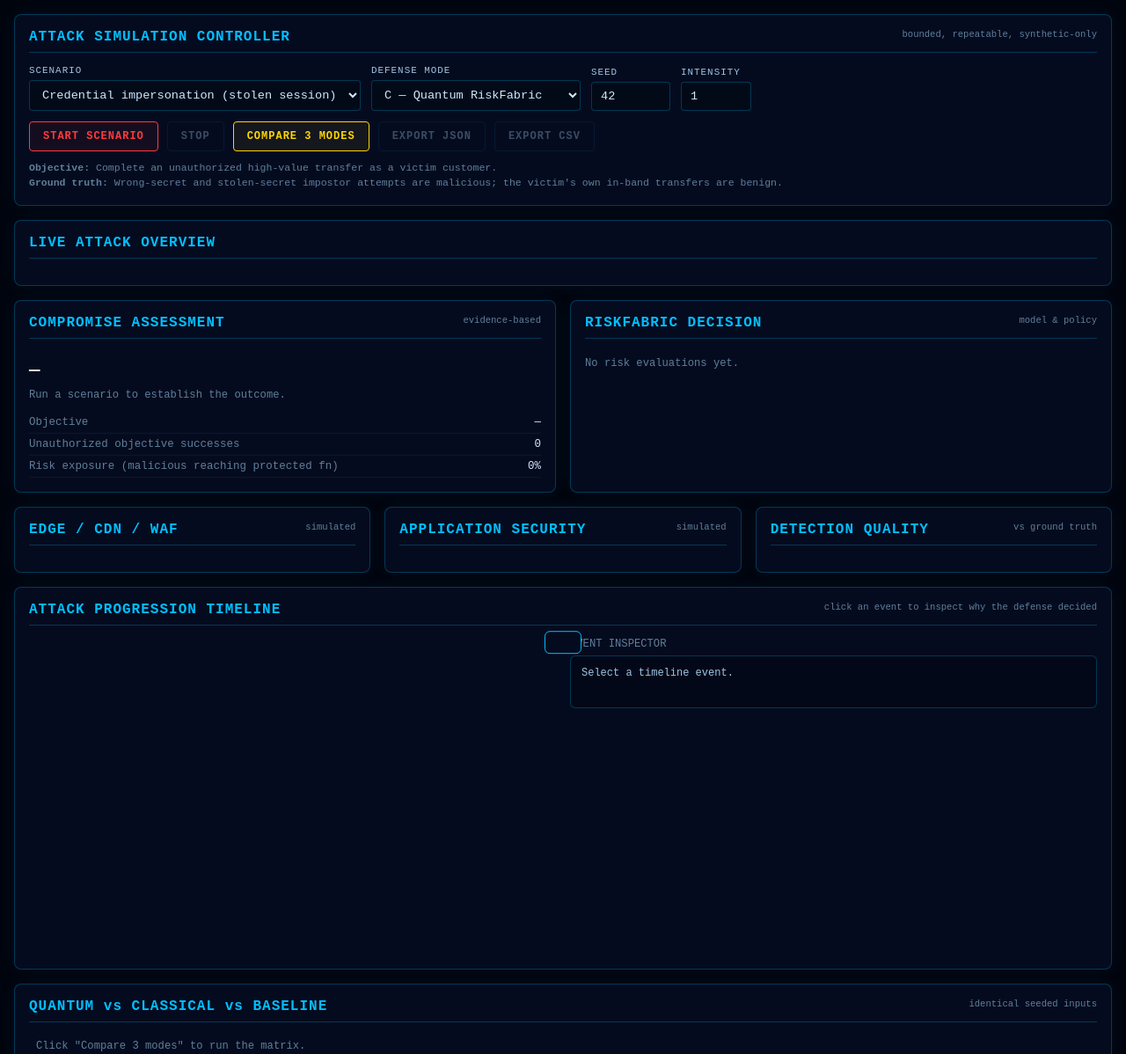
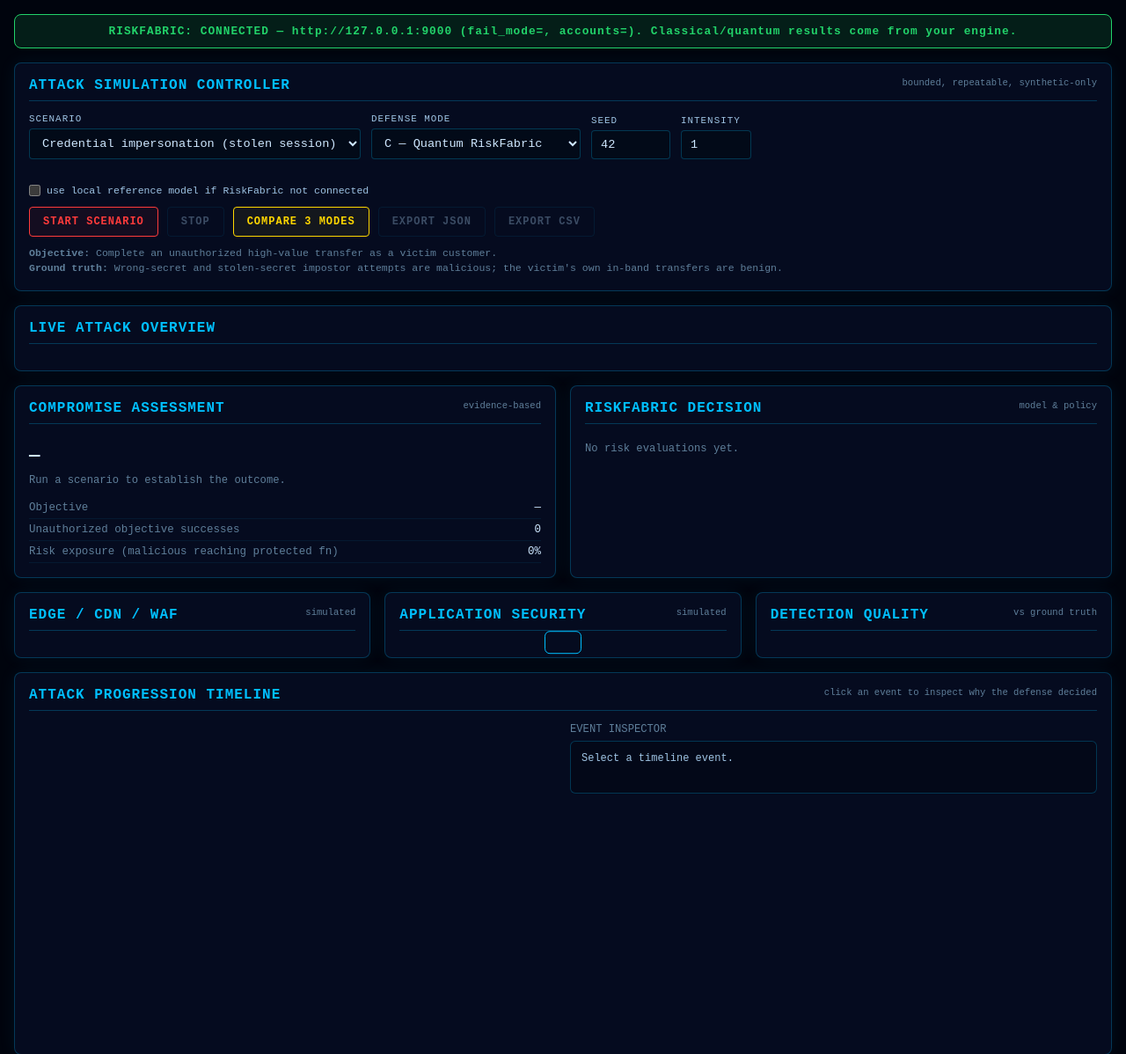
Before and after one commit to chandrakiran-05/hackin, a Flask app: page /range in a window 1280 px wide. Shown: the part 68-1266 px from the top of the page at 88% size. Run offline with Flask 3, Linux system fonts and the light colour scheme; data that the repository does not hold is empty.

Commit message:
Cyber range: never present local results as your RiskFabric
Fixes the confusion where classical/quantum runs produced "defense" results
with the bank disconnected, from a local fallback model.

- /range/start and /range/compare now health-check the target: classical and
  quantum runs are REFUSED (409) when RiskFabric is unreachable, unless the
  caller explicitly opts into the local reference model (allow_local_reference).
- Run status carries engine_connected and a backend_mode
  ("riskfabric-engine (LIVE)" vs "local-reference model (NOT your RiskFabric)").
- range.html: a prominent CONNECTED/NOT-CONNECTED banner, a "use local
  reference model" opt-in, a red backend stamp on any local-reference run, and
  a matrix note when the comparison used the local model.
- Concise target health detail (connection refused / timed out).

35 tests pass.

Co-Authored-By: Claude Opus 4.8 <noreply@anthropic.com>
Claude-Session: https://claude.ai/code/session_01KPJn9ujKb9Gi78TihZyu92

```diff
--- a/dashboard/app.py
+++ b/dashboard/app.py
@@ -151,7 +151,12 @@ class TargetClient:
                     if isinstance(body, dict) else "ok")
             return False, f"HTTP {r.status_code}"
         except Exception as exc:
-            return False, str(exc)
+            msg = str(exc)
+            if "refused" in msg.lower():
+                return False, "connection refused"
+            if "timed out" in msg.lower() or "timeout" in msg.lower():
+                return False, "timed out"
+            return False, msg.split("(Caused by")[0].strip()[:80]
 
     def probe(self, source_ip):
         """
@@ -825,6 +830,10 @@ def range_start():
     data = request.get_json(silent=True) or {}
     scenario = str(data.get("scenario", ""))
     mode = str(data.get("mode", "quantum"))
+    if scenario not in {s["id"] for s in scenario_catalogue()}:
+        return jsonify({"status": "error", "message": f"unknown scenario '{scenario}'"}), 400
+    if mode not in ("baseline", "classical", "quantum"):
+        return jsonify({"status": "error", "message": f"unknown mode '{mode}'"}), 400
     try:
         seed = int(data.get("seed", 42))
         intensity = int(data.get("intensity", 1))
@@ -832,13 +841,24 @@ def range_start():
         return jsonify({"status": "error", "message": "seed and intensity must be integers"}), 400
     if not (1 <= intensity <= 5):
         return jsonify({"status": "error", "message": "intensity must be 1..5"}), 400
+    # Guard: classical/quantum results must come from the real RiskFabric unless
+    # the caller explicitly opts into the local reference model.
+    reachable, detail = manager.target.health()
+    allow_local = bool(data.get("allow_local_reference", False))
+    if mode != "baseline" and not reachable and not allow_local:
+        return jsonify({"status": "error", "engine_connected": False,
+                        "message": (f"RiskFabric is NOT connected ({manager.target.base_url}: {detail}). "
+                                    "Results would come from a LOCAL reference model, not your bank. "
+                                    "Connect it (set RF_TARGET_URL) or re-run with 'use local reference model'.")}), 409
     try:
-        run_id = range_engine.start(scenario, mode, seed, intensity, live=True)
+        run_id = range_engine.start(scenario, mode, seed, intensity, live=True,
+                                    engine_connected=(reachable if mode != "baseline" else None))
     except ValueError as exc:
         return jsonify({"status": "error", "message": str(exc)}), 400
-    manager.add_event({"message": f"Cyber-range run {run_id}: {scenario} [{mode}] seed={seed}",
+    manager.add_event({"message": f"Cyber-range run {run_id}: {scenario} [{mode}] seed={seed} "
+                                  f"engine={'LIVE' if reachable else 'local-reference'}",
                        "level": "ATTACK", "kind": "range"})
-    return jsonify({"status": "started", "run_id": run_id})
+    return jsonify({"status": "started", "run_id": run_id, "engine_connected": reachable})
 
 
 @app.route('/range/stop', methods=['POST'])
@@ -868,10 +888,18 @@ def range_compare():
         return jsonify({"status": "error", "message": "seed and intensity must be integers"}), 400
     if not (1 <= intensity <= 5):
         return jsonify({"status": "error", "message": "intensity must be 1..5"}), 400
+    reachable, detail = manager.target.health()
+    allow_local = bool(data.get("allow_local_reference", False))
+    if not reachable and not allow_local:
+        return jsonify({"status": "error", "engine_connected": False,
+                        "message": (f"RiskFabric is NOT connected ({manager.target.base_url}: {detail}). "
+                                    "The classical/quantum columns would use a LOCAL reference model, not "
+                                    "your bank. Connect it or re-run with 'use local reference model'.")}), 409
     try:
-        out = range_engine.compare(scenario, seed, intensity)
+        out = range_engine.compare(scenario, seed, intensity, engine_connected=reachable)
     except ValueError as exc:
         return jsonify({"status": "error", "message": str(exc)}), 400
+    out["engine_connected"] = reachable
     return jsonify(out)
 
 
--- a/dashboard/templates/range.html
+++ b/dashboard/templates/range.html
@@ -71,7 +71,16 @@
         details{font-family:var(--mono);font-size:.76rem;color:var(--dim)}
         summary{cursor:pointer;color:var(--cyan)}
         .legend{display:flex;gap:16px;flex-wrap:wrap;font-family:var(--mono);font-size:.68rem;color:var(--dim);margin-top:8px}
-        #toast{position:fixed;bottom:20px;left:50%;transform:translateX(-50%) translateY(120%);background:var(--panel);border:1px solid var(--cyan);color:var(--cyan);padding:12px 20px;border-radius:6px;font-family:var(--mono);font-size:.8rem;transition:transform .3s;z-index:50}
+        .banner{border-radius:8px;padding:11px 14px;font-family:var(--mono);font-size:.8rem;font-weight:700;letter-spacing:1px;text-align:center}
+        .banner.ok{background:rgba(34,211,106,.12);border:1px solid var(--green);color:var(--green)}
+        .banner.bad{background:rgba(255,59,59,.12);border:1px solid var(--red);color:var(--red)}
+        .stamp{display:inline-block;font-family:var(--mono);font-size:.72rem;font-weight:700;padding:4px 10px;border-radius:4px;letter-spacing:1px}
+        .stamp.live{background:rgba(34,211,106,.14);border:1px solid var(--green);color:var(--green)}
+        .stamp.local{background:rgba(255,59,59,.14);border:1px solid var(--red);color:var(--red)}
+        .stamp.base{background:rgba(95,127,154,.14);border:1px solid var(--dim);color:var(--dim)}
+        .chk{display:flex;gap:7px;align-items:center;font-family:var(--mono);font-size:.72rem;color:#9fc4e4;text-transform:none;letter-spacing:0;cursor:pointer}
+        .chk input{width:auto;min-width:0}
+        #toast{position:fixed;bottom:20px;left:50%;transform:translateX(-50%) translateY(120%);background:var(--panel);border:1px solid var(--cyan);color:var(--cyan);padding:12px 20px;border-radius:6px;font-family:var(--mono);font-size:.8rem;transition:transform .3s;z-index:50;max-width:92%}
         #toast.show{transform:translateX(-50%) translateY(0)}
     </style>
 </head>
@@ -85,6 +94,8 @@
         <span class="status-pill"><span class="dot" id="run-dot"></span><span id="run-label">READY</span></span>
     </header>
 
+    <div class="banner bad" id="conn-banner">RISKFABRIC: checking connection&hellip;</div>
+
     <div class="panel">
         <h2>ATTACK SIMULATION CONTROLLER <span class="hint">bounded, repeatable, synthetic-only</span></h2>
         <div class="row">
@@ -96,6 +107,7 @@
             </select></div>
             <div class="cg"><label for="seed">Seed</label><input id="seed" type="number" value="42" style="width:90px"></div>
             <div class="cg"><label for="intensity">Intensity</label><input id="intensity" type="number" value="1" min="1" max="5" style="width:80px"></div>
+            <div class="cg"><label>&nbsp;</label><label class="chk"><input type="checkbox" id="allow-local"> use local reference model if RiskFabric not connected</label></div>
         </div>
         <div class="btns">
             <button class="red" id="btn-start" onclick="startRun()">Start Scenario</button>
@@ -109,6 +121,7 @@
 
     <div class="panel">
         <h2>LIVE ATTACK OVERVIEW <span class="hint" id="run-meta"></span></h2>
+        <div id="backend-stamp" style="margin-bottom:12px"></div>
         <div class="tiles" id="tiles"></div>
     </div>
 
@@ -204,7 +217,8 @@ $("#scenario").addEventListener("change",describeScenario);
 async function startRun(){
     try{
         const d=await api("/range/start",{scenario:$("#scenario").value,mode:$("#mode").value,
-            seed:parseInt($("#seed").value,10)||42,intensity:parseInt($("#intensity").value,10)||1});
+            seed:parseInt($("#seed").value,10)||42,intensity:parseInt($("#intensity").value,10)||1,
+            allow_local_reference:$("#allow-local").checked});
         currentRun=d.run_id; startMs=Date.now();
         $("#btn-start").disabled=true;$("#btn-stop").disabled=false;$("#btn-json").disabled=false;$("#btn-csv").disabled=false;
         toast("Run "+d.run_id+" started");
@@ -229,6 +243,10 @@ async function poll(){
 function render(st){
     const m=st.metrics, c=st.compromise;
     $("#run-meta").textContent=`${st.run_id} · ${st.scenario_name} · mode=${st.mode} · seed=${st.seed} · ${st.progressed}/${st.planned}`;
+    // backend stamp - makes it impossible to mistake local results for the bank's
+    const bm=st.backend_mode||"", scls=/LIVE/.test(bm)?"live":(/local-reference/.test(bm)?"local":"base");
+    $("#backend-stamp").innerHTML=`<span class="stamp ${scls}">RISK BACKEND: ${bm}</span>`
+        +(scls==="local"?' <span class="muted" style="color:var(--red)">&mdash; these decisions are NOT from your RiskFabric</span>':'');
     const elapsed=((Date.now()-startMs)/1000).toFixed(1);
     $("#tiles").innerHTML=[
         T("","Events",m.total_events),
@@ -290,12 +308,20 @@ async function compareModes(){
     $("#btn-compare").disabled=true; toast("Running 3 modes…");
     try{
         const d=await api("/range/compare",{scenario:$("#scenario").value,
-            seed:parseInt($("#seed").value,10)||42,intensity:parseInt($("#intensity").value,10)||1});
+            seed:parseInt($("#seed").value,10)||42,intensity:parseInt($("#intensity").value,10)||1,
+            allow_local_reference:$("#allow-local").checked});
         renderMatrix(d);
     }catch(e){toast("Compare failed: "+e.message);}
     finally{$("#btn-compare").disabled=false;}
 }
 function renderMatrix(d){
+    const note=document.getElementById("matrix-note");
+    if(note) note.remove();
+    if(d.engine_connected===false){
+        const n=document.createElement("div"); n.id="matrix-note"; n.className="stamp local";
+        n.style.marginBottom="10px"; n.textContent="classical/quantum columns used the LOCAL reference model (RiskFabric not connected)";
+        $("#matrix").parentNode.insertBefore(n,$("#matrix"));
+    }
     const cols=[["mode","Mode"],["generated_events","Events"],["edge_blocks","Edge blk"],["app_blocks","App blk"],
         ["risk_detections","Risk det"],["unauthorized_completed","Unauth"],["compromise_state","State"],
         ["false_positives","FP"],["false_negatives","FN"],["precision","Prec"],["recall","Recall"],
@@ -317,8 +343,17 @@ function bar(id,labels,data,colors){
         scales:{y:{beginAtZero:true,ticks:{color:"#5f7f9a"},grid:{color:"rgba(0,191,255,.08)"}},x:{ticks:{color:"#9fc4e4"},grid:{display:false}}}}});
 }
 
+async function pollConn(){
+    const b=$("#conn-banner");
+    try{
+        const s=await api("/target_status");
+        if(s.reachable){ b.className="banner ok"; b.innerHTML=`RISKFABRIC: CONNECTED &mdash; ${s.url} (${s.detail||'up'}). Classical/quantum results come from your engine.`; }
+        else{ b.className="banner bad"; b.innerHTML=`RISKFABRIC: NOT CONNECTED &mdash; ${s.url} (${s.detail||'down'}). Classical/quantum runs are blocked unless you tick "use local reference model". Attacks here hit SIMULATED edge/app layers, not your bank.`; }
+    }catch(e){ b.className="banner bad"; b.textContent="RISKFABRIC: status unavailable"; }
+}
+
 window.startRun=startRun;window.stopRun=stopRun;window.exportRun=exportRun;window.compareModes=compareModes;
-loadScenarios();
+loadScenarios(); pollConn(); setInterval(pollConn,5000);
 })();
 </script>
 </body>
```
Also changed, not shown: dashboard/test_app.py (+6 -1 lines), simulation/cyber_range.py (+23 -4 lines).
